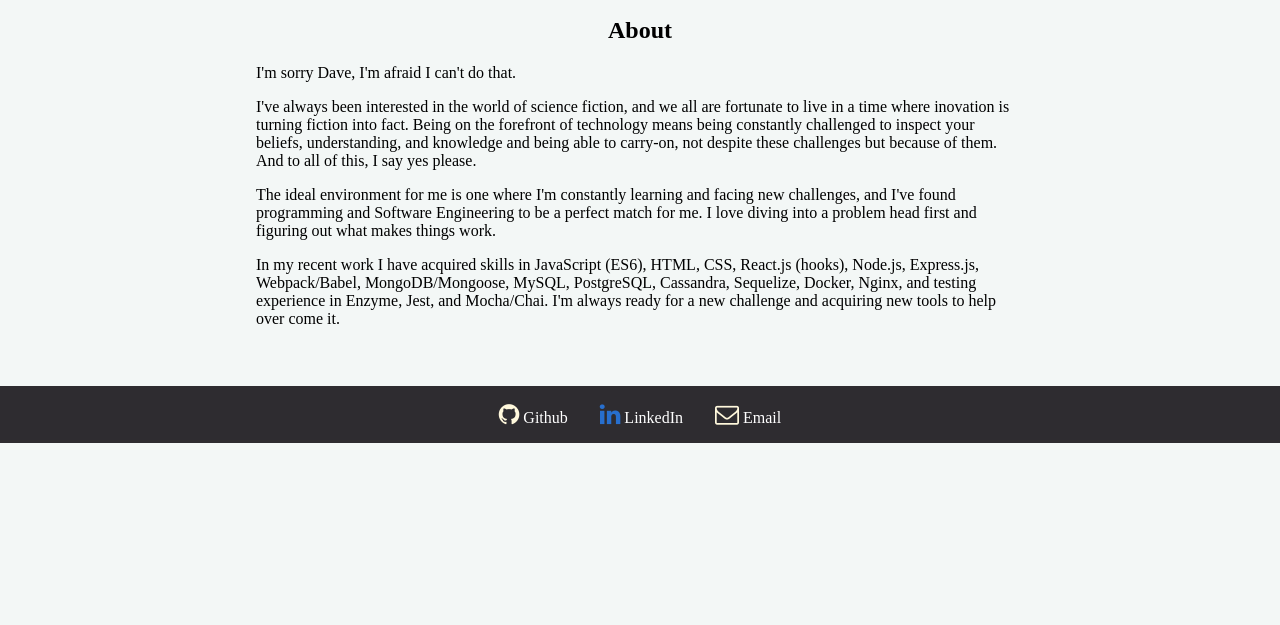
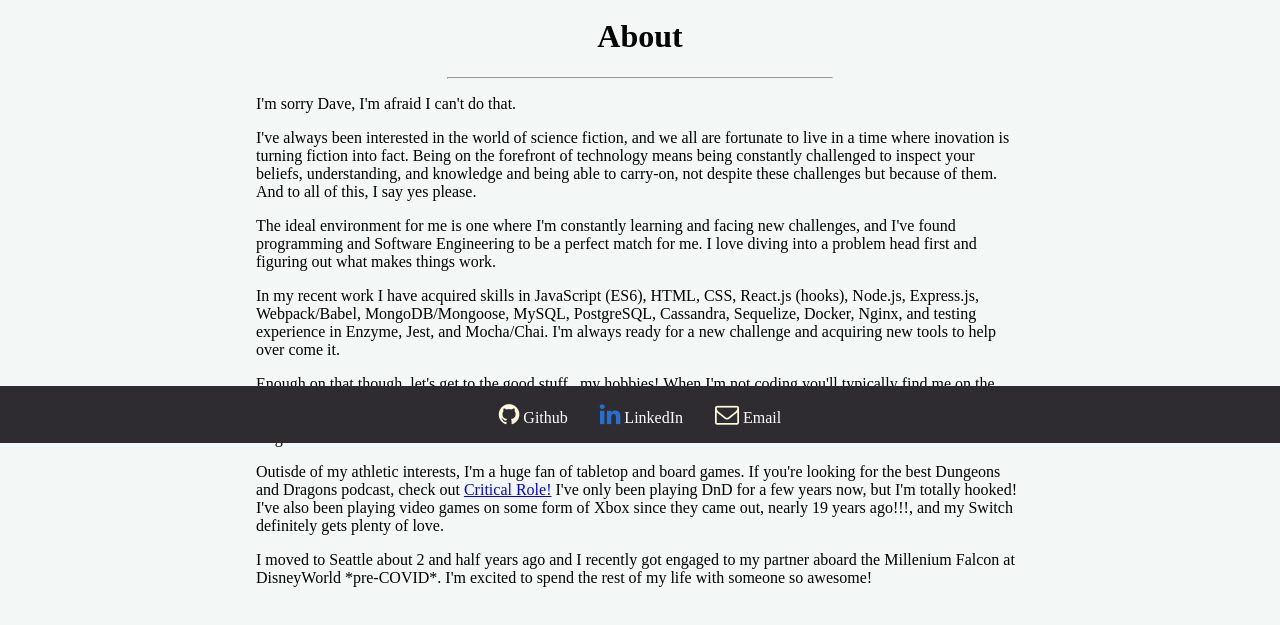
Before and after one commit to kmorgan8588/portfolio_source, a website: page src/Static/about.html in a window 1280 px wide. Shown: the part 357-982 px from the top of the page. Before the commit the page ends 800 px from the top, so only its background shows below. Drawn offline with Linux system fonts and the light colour scheme.

Commit message:
added more content to about me touched projects and contact me

```diff
--- a/src/Static/CSS/about.css
+++ b/src/Static/CSS/about.css
@@ -2,11 +2,12 @@
  text-align: left;
 }
 
-#story h2 {
-  text-align: center;
-}
 
 #story p {
   margin-left: 20%;
   margin-right: 20%;
 }
+
+#story a, #story a:visited {
+  color: blue;
+}
--- a/src/Static/CSS/styles.css
+++ b/src/Static/CSS/styles.css
@@ -4,6 +4,15 @@ body {
   padding-bottom: 60px;
 }
 
+hr {
+  width: 30%;
+  margin-left: auto;
+  margin-right: auto;
+}
+
+h1 {
+  text-align: center;
+}
 
 
 #avatar {
--- a/src/Static/about.html
+++ b/src/Static/about.html
@@ -22,16 +22,40 @@
       <img id="avatar" src="https://kmorgan-portfolio-images.s3-us-west-2.amazonaws.com/profile.png" alt="Picture of Kyle Morgan with brick wall background" width="" height="">
     </div>
   <div id="story">
-    <h2>About</h2>
+    <h1>About</h1>
+    <hr>
     <p>I'm sorry Dave, I'm afraid I can't do that.</p>
       <p>
-      I've always been interested in the world of science fiction, and we all are fortunate to live in a time where inovation is turning fiction into fact. Being on the forefront of technology means being constantly challenged to inspect your beliefs, understanding, and knowledge and being able to carry-on, not despite these challenges but because of them. And to all of this, I say yes please.
+      I've always been interested in the world of science fiction, and we all are fortunate to live in
+      a time where inovation is turning fiction into fact. Being on the forefront of technology means being
+       constantly challenged to inspect your beliefs, understanding, and knowledge and being able to carry-on,
+       not despite these challenges but because of them. And to all of this, I say yes please.
       </p>
       <p>
-      The ideal environment for me is one where I'm constantly learning and facing new challenges, and I've found programming and Software Engineering to be a perfect match for me. I love diving into a problem head first and figuring out what makes things work.
+      The ideal environment for me is one where I'm constantly learning and facing new challenges,
+      and I've found programming and Software Engineering to be a perfect match for me. I love diving
+      into a problem head first and figuring out what makes things work.
       </p>
       <p>
-      In my recent work I have acquired skills in JavaScript (ES6), HTML, CSS, React.js (hooks), Node.js, Express.js, Webpack/Babel, MongoDB/Mongoose, MySQL, PostgreSQL, Cassandra, Sequelize, Docker, Nginx, and testing experience in Enzyme, Jest, and Mocha/Chai. I'm always ready for a new challenge and acquiring new tools to help over come it. </p>
+      In my recent work I have acquired skills in JavaScript (ES6), HTML, CSS,
+      React.js (hooks), Node.js, Express.js, Webpack/Babel, MongoDB/Mongoose, MySQL,
+      PostgreSQL, Cassandra, Sequelize, Docker, Nginx, and testing experience in Enzyme, Jest, and Mocha/Chai.
+      I'm always ready for a new challenge and acquiring new tools to help over come it. </p>
+
+      <p>
+        Enough on that though, let's get to the good stuff...my hobbies!  When I'm not coding you'll typically find me
+        on the Ultimate field.  I've been an avid frisbee player for the past decade, starting in College, Go Red Scare!
+        I even taught the undergraduate PE course at my university my senior year.  Since then I've been mostly playing in
+        pickup games and leagues.
+      </p>
+      <p>Outisde of my athletic interests, I'm a huge fan of tabletop and board games.  If you're looking for the best
+        Dungeons and Dragons podcast, check out <a target="_blank" href="https://critrole.com">Critical Role!</a>  I've only been playing DnD for
+        a few years now, but I'm totally hooked! <br>
+        I've also been playing video games on some form of Xbox since they came out, nearly 19 years ago!!!, and my Switch definitely gets plenty of love.
+      </p>
+      <p>I moved to Seattle about 2 and half years ago and I recently got engaged to my partner aboard the Millenium Falcon at DisneyWorld *pre-COVID*.
+        I'm excited to spend the rest of my life with someone so awesome!
+      </p>
   </div>
 </body>
 <footer>
```
Also changed, not shown: src/Static/contact.html (+2 -1 lines), src/Static/index.html (+2 -1 lines), src/Static/work.html (+5 -1 lines).
